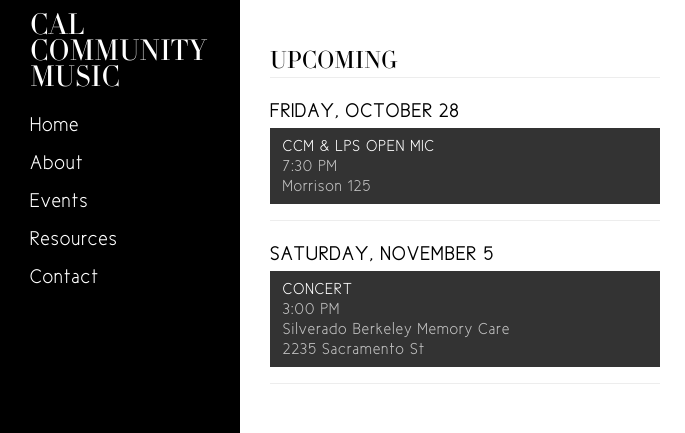
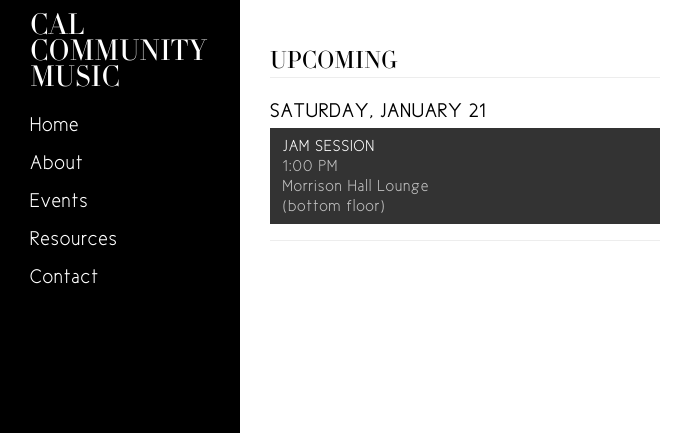
Before and after one commit to noahadhikari/ccm-website, a plain HTML site: page events.html in a window 1280 px wide. Shown: the part 215-648 px from the top of the page, 0-685 px from the left. Drawn offline with nearby package versions, Linux system fonts and the light colour scheme; some packages are replaced by stand-ins of ours.

Commit message:
update events for beginning of spring

```diff
--- a/js/app.js
+++ b/js/app.js
@@ -9,22 +9,12 @@
   /*var eventList = []; */
   var eventList = [
     {
-      "date": "2022-10-28",
+      "date": "2023-01-21",
       "events": [
         {
-          "eventType": "CCM & LPS Open Mic",
-          "time": "7:30 PM",
-          "location": "morrison-125"
-        },
-      ]
-    },
-    {
-      "date": "2022-11-05",
-      "events": [
-        {
-          "eventType": "Concert",
-          "time": "3:00 PM",
-          "location": "silverado"
+          "eventType": "Jam Session",
+          "time": "1:00 PM",
+          "location": "morrison-hall"
         },
       ]
     },
```
Also changed, not shown: index.html (+2 -2 lines).
